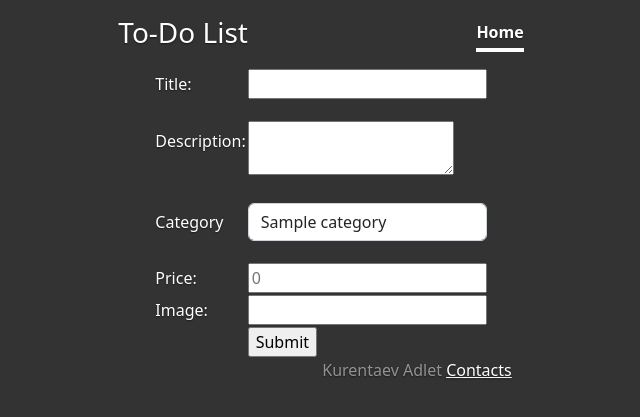
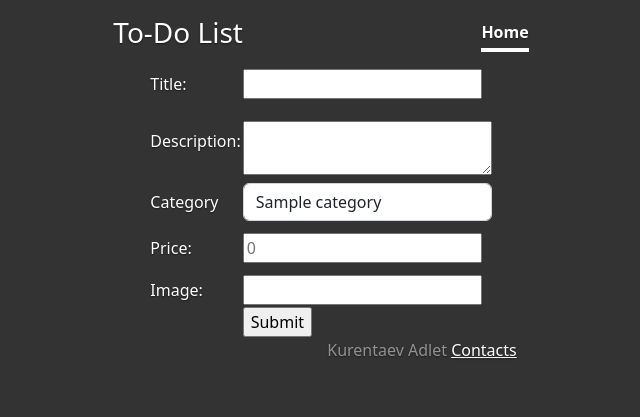
Before and after one commit to kurentaev/homework_54_Adlet_Kurentaev, a Django app: template source/webapp/templates/product_create.html in a window 1280 px wide. Shown: the top 417 px of the page, without its empty margins (319-959 px from the left). Run offline with Django 4.2, Linux system fonts and the light colour scheme; the template is opened without the code that fills it: most values are stand-ins (such as "Sample title", 1, 10 or a date in 2020).

Commit message:
Изменен файл styles

```diff
--- a/source/webapp/static/css/style.css
+++ b/source/webapp/static/css/style.css
@@ -110,13 +110,17 @@
 
 .form-control {
     display: inline;
-    margin: 20px 0px;
 }
 
 .description{
     margin-top: 20px;
+    width: 249px;
 }
 
 .detail{
     margin-right: 15px;
 }
+
+.price{
+    margin: 10px 0px;
+}
```
